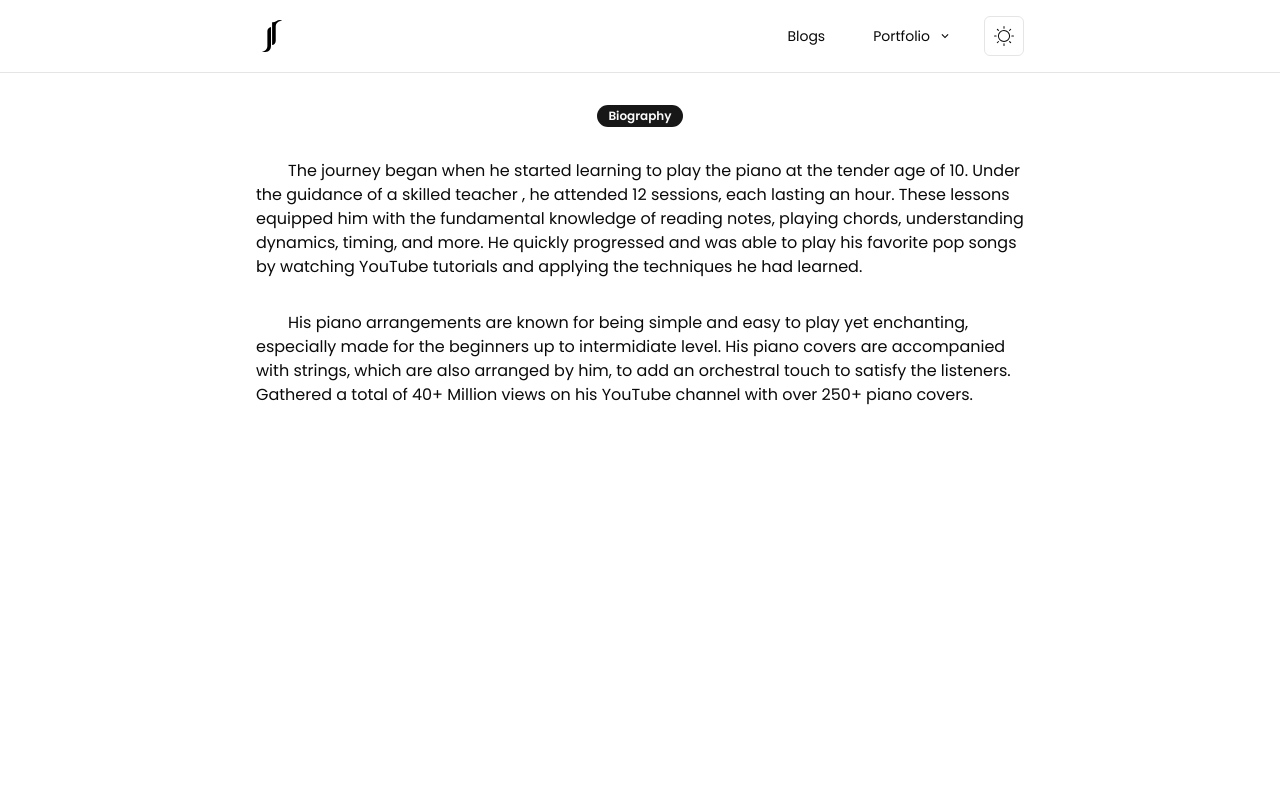
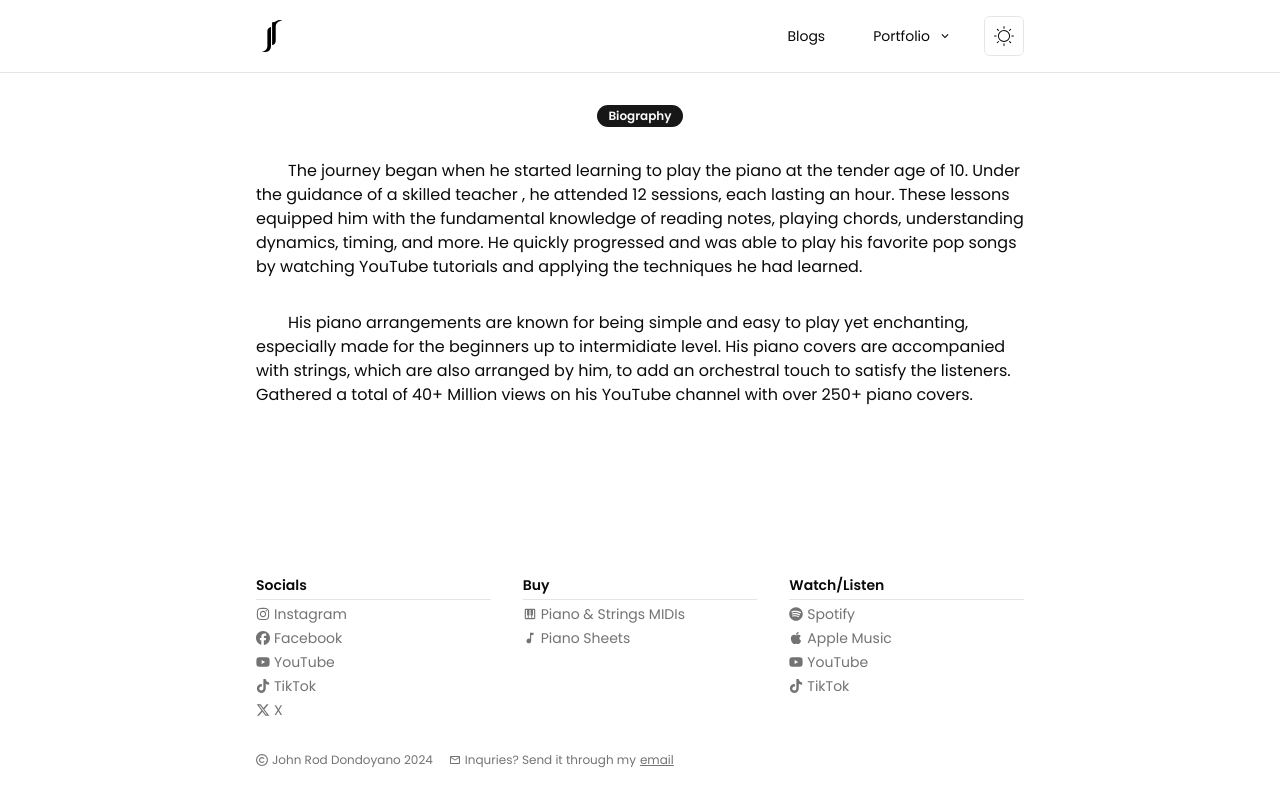
Before and after one commit to dondycles/johnroddondoyano, a Next.js app: page /biography in a window 1280 px wide. Built offline with nearby package versions, Linux system fonts and the light colour scheme.

Commit message:
modified:   app/biography/page.tsx

```diff
--- a/app/biography/page.tsx
+++ b/app/biography/page.tsx
@@ -1,3 +1,4 @@
+import Footer from "@/components/shared/footer";
 import { Badge } from "@/components/ui/badge";
 
 export default function Biography() {
@@ -25,6 +26,7 @@
           250+ piano covers.
         </p>
       </div>
+      <Footer />
     </main>
   );
 }
```
